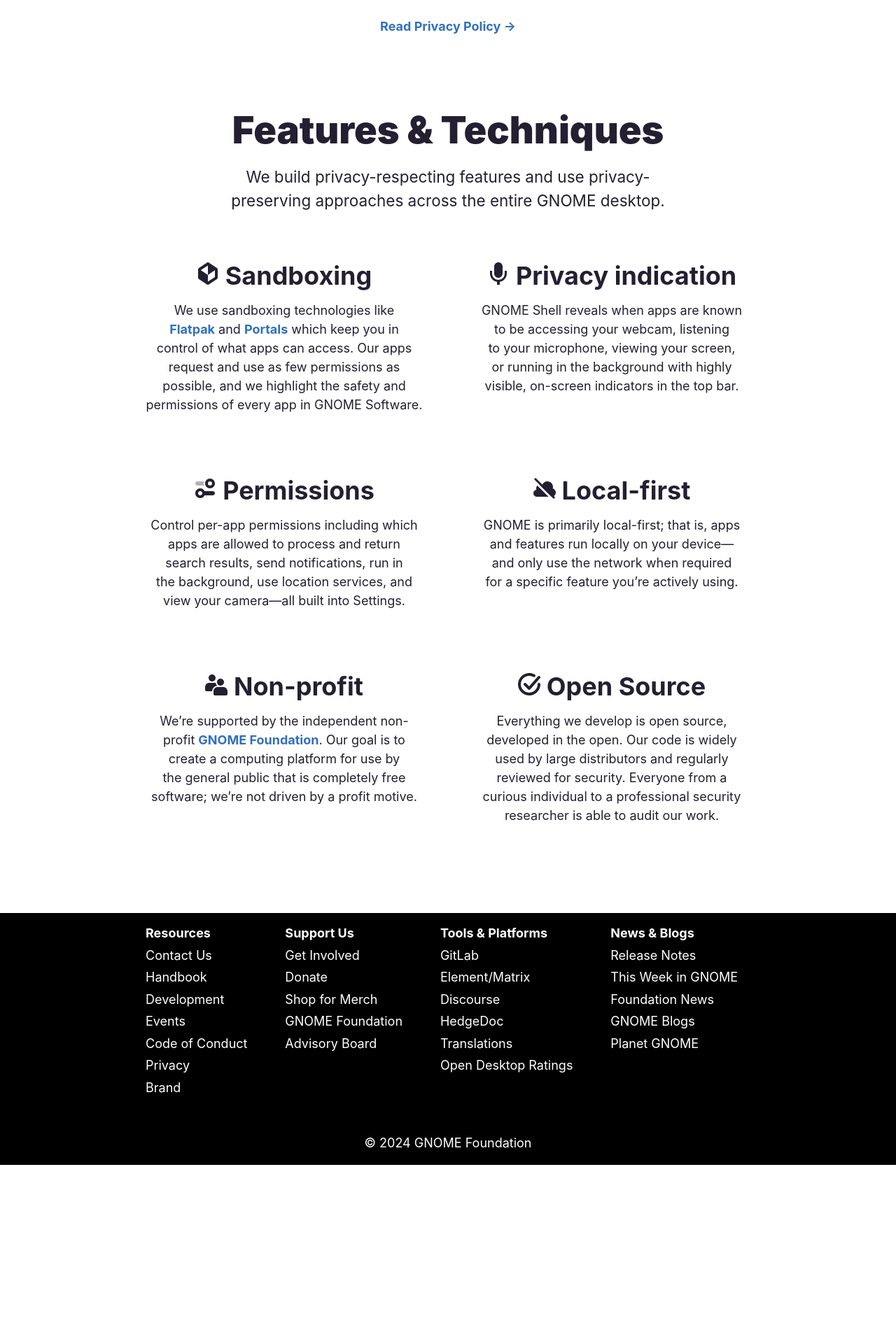
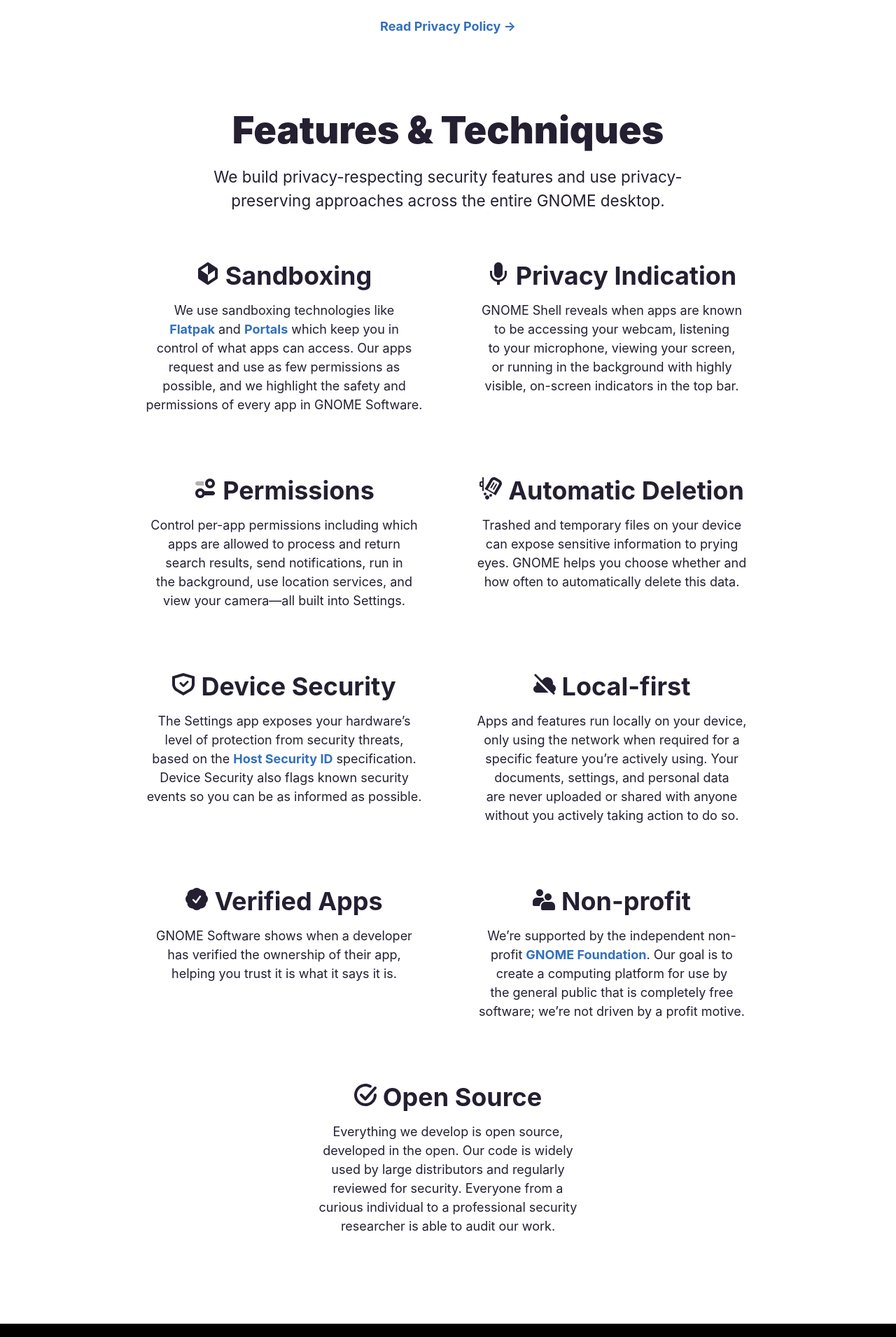
Before and after one commit to cassidyjames/gnome.org, a Jekyll site: the page built from privacy/index.md, in a window 1280 px wide. Shown: the part 401-2312 px from the top of the page at 70% size. Built offline with Jekyll 4.4.1, drawn with Linux system fonts in a browser that asks for light colours; some web fonts are replaced; our own code applies the rules of GitHub Pages for plain Markdown files; before the commit the page ends 2066 px from its top, so only the background shows below that.

Commit message:
MOAR privacy

```diff
--- a/_sass/privacy.scss
+++ b/_sass/privacy.scss
@@ -55,14 +55,29 @@ body.privacy {
     background-image: url("assets/flatpak-symbolic.svg");
   }
 
+  #privacy-indication::before {
+    @include heading-icon;
+    background-image: url("assets/microphone2-symbolic.svg");
+  }
+
   #permissions::before {
     @include heading-icon;
     background-image: url("assets/permissions-generic-symbolic.svg");
   }
 
-  #privacy-indication::before {
+  #automatic-deletion::before {
     @include heading-icon;
-    background-image: url("assets/microphone2-symbolic.svg");
+    background-image: url("assets/empty-trash-bin-symbolic.svg");
+  }
+
+  #verified-apps::before {
+    @include heading-icon;
+    background-image: url("assets/verified-checkmark-symbolic.svg");
+  }
+
+  #device-security::before {
+    @include heading-icon;
+    background-image: url("assets/shield-safe-symbolic.svg");
   }
 
   #local-first::before {
--- a/privacy/index.md
+++ b/privacy/index.md
@@ -10,7 +10,7 @@ We believe everyone deserves privacy, and we respect that right. GNOME products
 
 ## Features & Techniques
 
-We build privacy-respecting features and use privacy-preserving approaches across the entire GNOME desktop.
+We build privacy-respecting security features and use privacy-preserving approaches across the entire GNOME desktop.
 
 <section>
 <div markdown="1">
@@ -20,7 +20,7 @@ We use sandboxing technologies like [Flatpak](https://flatpak.org/) and [Portals
 </div>
 
 <div markdown="1">
-### Privacy indication
+### Privacy Indication
 
 GNOME Shell reveals when apps are known to be accessing your webcam, listening to your microphone, viewing your screen, or running in the background with highly visible, on-screen indicators in the top bar.
 </div>
@@ -32,9 +32,27 @@ Control per-app permissions including which apps are allowed to process and retu
 </div>
 
 <div markdown="1">
+### Automatic Deletion
+
+Trashed and temporary files on your device can expose sensitive information to prying eyes. GNOME helps you choose whether and how often to automatically delete this data.
+</div>
+
+<div markdown="1">
+### Device Security
+
+The Settings app exposes your hardware's level of protection from security threats, based on the [Host Security ID](https://fwupd.github.io/libfwupdplugin/hsi.html) specification. Device Security also flags known security events so you can be as informed as possible.
+</div>
+
+<div markdown="1">
 ### Local-first
 
-GNOME is primarily local-first; that is, apps and features run locally on your device—and only use the network when required for a specific feature you're actively using.
+Apps and features run locally on your device, only using the network when required for a specific feature you're actively using. Your documents, settings, and personal data are never uploaded or shared with anyone without you actively taking action to do so.
+</div>
+
+<div markdown="1">
+### Verified Apps
+
+GNOME Software shows when a developer has verified the ownership of their app, helping you trust it is what it says it is.
 </div>
 
 <div markdown="1">
--- a/styles.scss
+++ b/styles.scss
@@ -56,6 +56,8 @@ body > main {
   margin-inline: auto;
   max-width: var(--max-width);
   padding: 0 1em;
+  // text-align: center;
+  // text-wrap: balance;
   width: 100%;
 }
 
```
Also changed, not shown: assets/empty-trash-bin-symbolic.svg (added), assets/shield-safe-symbolic.svg (added), assets/verified-checkmark-symbolic.svg.
